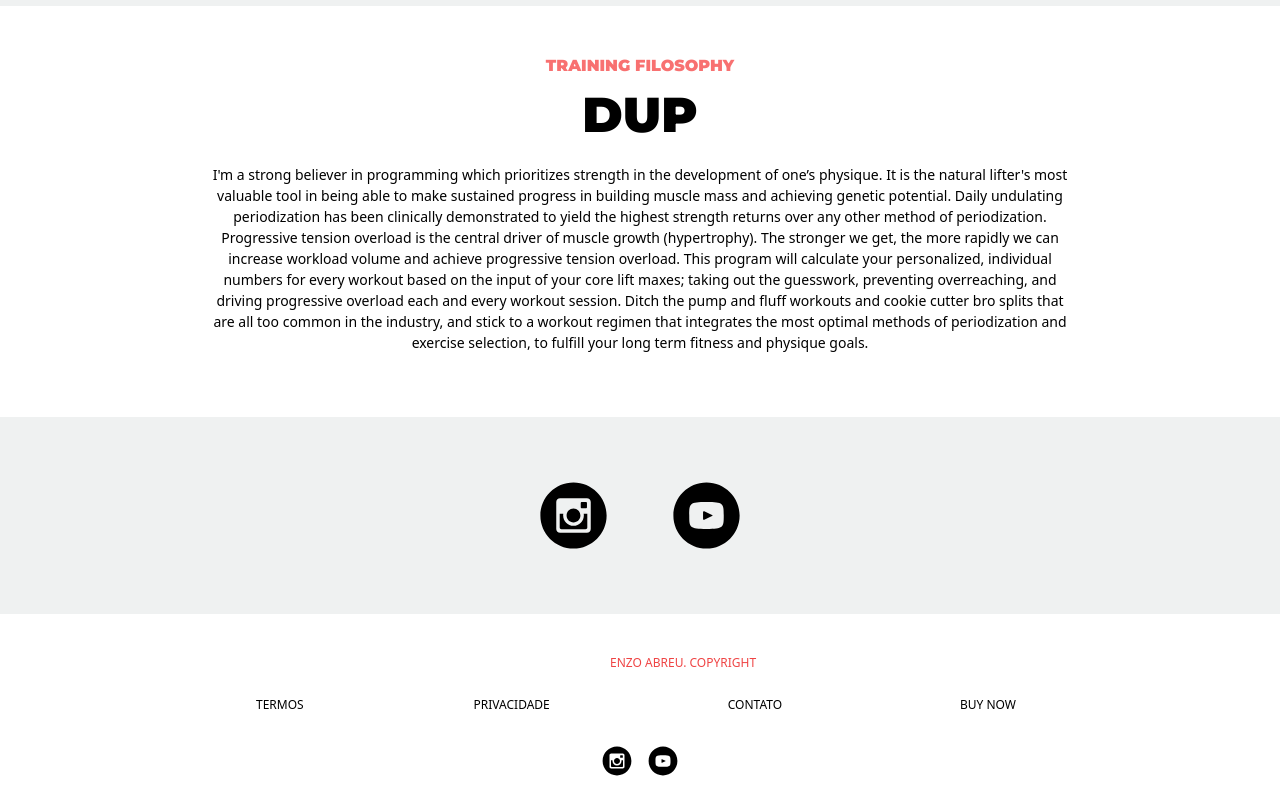
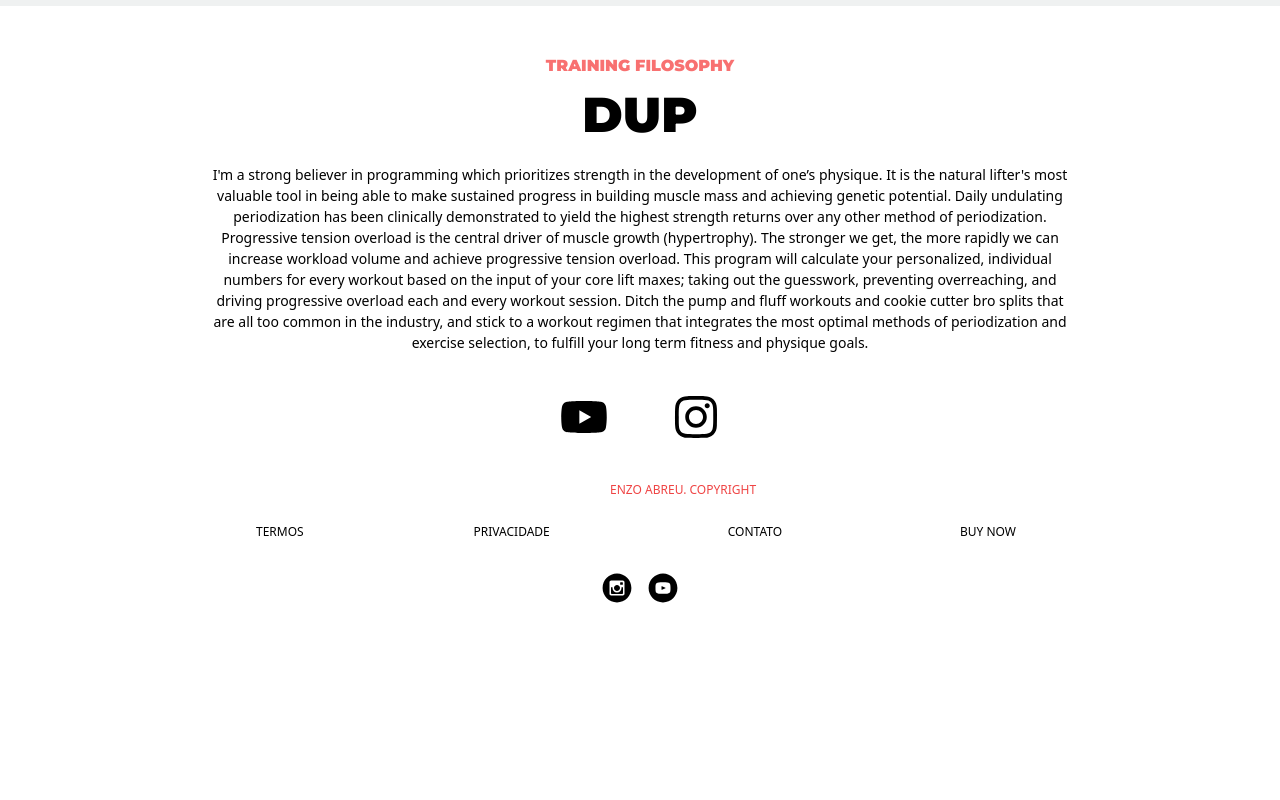
Before and after one commit to en20/deep_strenght, a Next.js app: page / in a window 1280 px wide. Shown: the part 2190-2990 px from the top of the page. After the commit the page ends 2817 px from the top, so only its background shows below. Built offline with nearby package versions, Linux system fonts and the light colour scheme.

Commit message:
Socials centralizados e atualizados

```diff
--- a/src/app/Socials.tsx
+++ b/src/app/Socials.tsx
@@ -1,32 +1,22 @@
 import Image from "next/image"
 import Link from "next/link"
+import {FaYoutube} from "react-icons/fa"
+import {FaInstagram} from "react-icons/fa"
 
 
 
 export default function Socials() {
     return (
-        <div className="flex mt-16 items-center justify-center bg-[#eff1f1]">
-            <Link href="/">
-            <Image
-            src="/images/instagram.svg"
-            alt="logo"
-            width={200}
-            height={150}
-            className="max-w-[69px] mx-8 my-16"
-
-
-            />
-            </Link>
-            <Link href="/">
-
-             <Image
-            src="/images/youtube.svg"
-            alt="logo"
-            width={200}
-            height={150}
-            className="  max-w-[69px] mx-8 my-16"
-
-            />
-            </Link>
-        </div>
+        <section>
+            <div className="text-center justify-center m-auto flex">
+                <Link href="/">
+                <FaYoutube
+                className="text-5xl hover:text-red-500 mx-8"/>
+                </Link>
+                <Link href="/">
+                <FaInstagram
+                className="text-5xl hover:text-pink-500 mx-8"/>
+                </Link>
+            </div>
+        </section>
     )}
```
